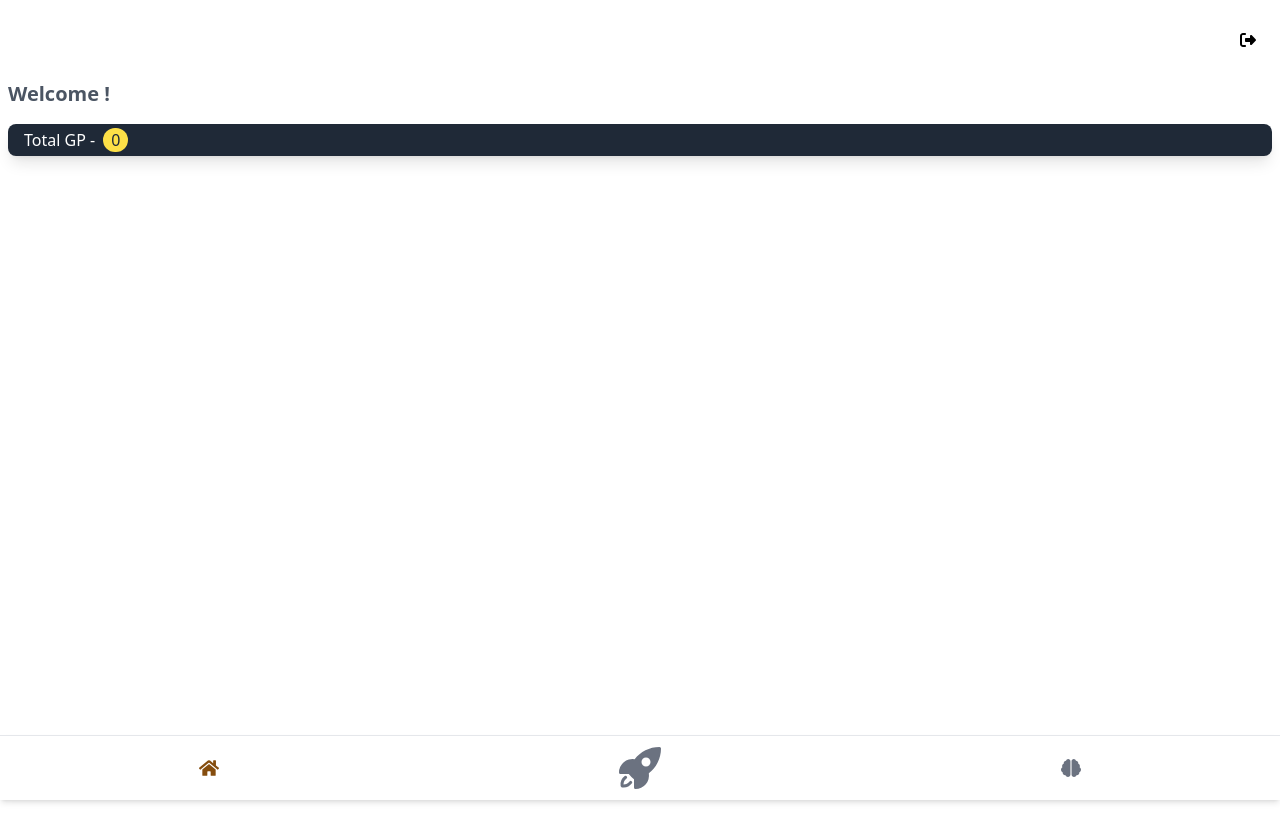
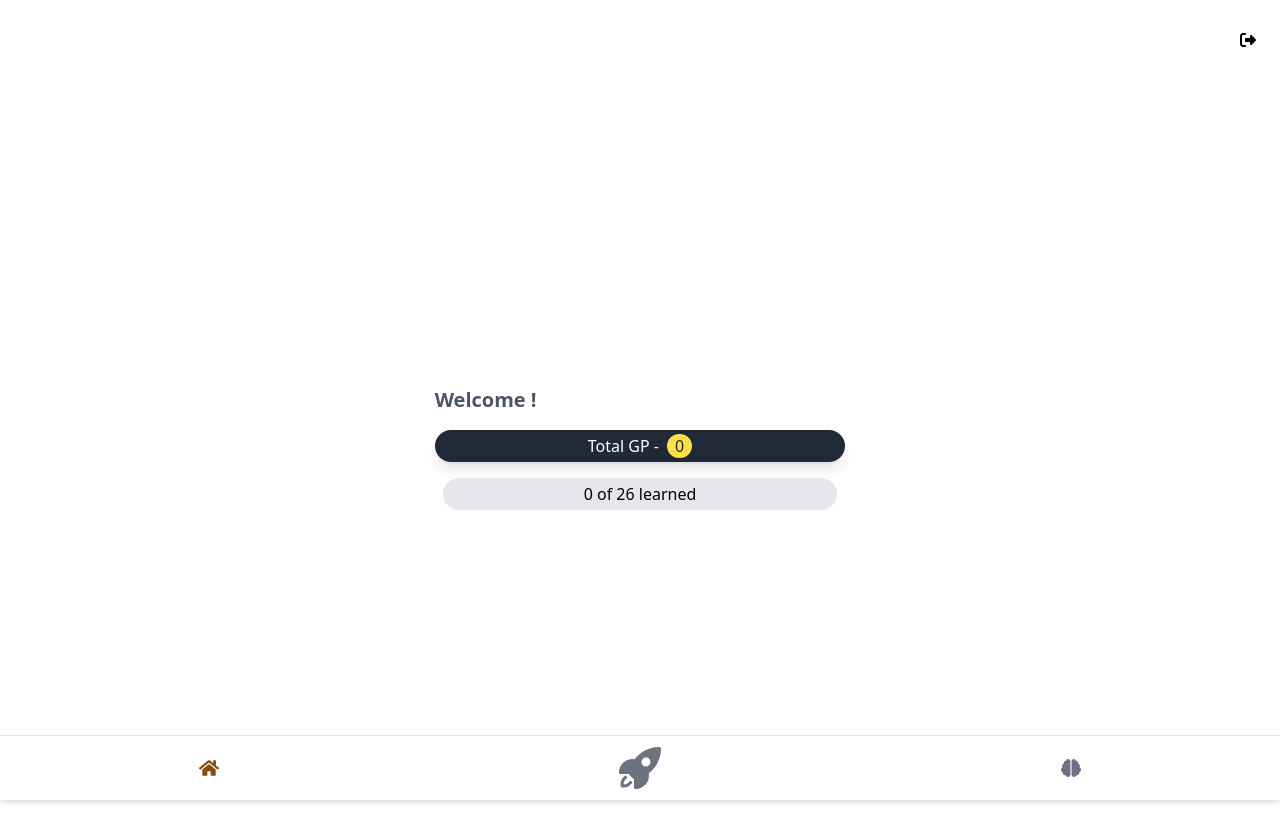
Before and after one commit to sachinkmohan/em-vocab-trainer, a React (Vite) app: page /user-home in a window 1280 px wide. Built offline with nearby package versions, Linux system fonts and the light colour scheme; no server answers.

Commit message:
EMV-113 - Add ProgressBar component and update UserWelcomeScreen for word tracking

```diff
--- /dev/null
+++ b/src/components/progress-bar/ProgressBar.tsx
@@ -0,0 +1,23 @@
+const ProgressBar = ({
+  current,
+  total,
+}: {
+  current: number;
+  total: number;
+}) => {
+  const progress = (current / total) * 100;
+  return (
+    <div className="w-full bg-gray-200 h-8 rounded-full relative">
+      <div
+        className="bg-blue-600 h-8 rounded-full"
+        style={{ width: `${progress}%` }}
+      >
+        <span className="flex items-center justify-center absolute inset-0">
+          {current} of {total} learned
+        </span>
+      </div>
+    </div>
+  );
+};
+
+export default ProgressBar;
--- a/src/components/user/UserWelcomeScreen.tsx
+++ b/src/components/user/UserWelcomeScreen.tsx
@@ -9,14 +9,24 @@ import useUserGrowthPoints from "../hooks/useUserGrowthPoints";
 import { useState, useEffect } from "react";
 import useSyncLocalLearnedWordsWithFirebase from "../hooks/useSyncLocalLearnedWordsWithFirebase";
 import { toast } from "react-toastify";
+import wordsDataMalayalam from "../../../wordsMalayalam.json";
+import ProgressBar from "../progress-bar/ProgressBar";
+
 const UserWelcomeScreen = () => {
   const { nickname } = useUserData();
   const [userID, setUserID] = useState<string | null>("");
   const { userGrowthPoints } = useUserGrowthPoints(userID);
+  const [currentWords, setCurrentWords] = useState<number>(0);
 
   useEffect(() => {
     const storedUserID = localStorage.getItem("userID");
     setUserID(storedUserID);
+
+    const storedLearnedWords = localStorage.getItem("learnedWordsID");
+    if (storedLearnedWords) {
+      const parsedLearnedWords = JSON.parse(storedLearnedWords);
+      setCurrentWords(parsedLearnedWords.length);
+    }
   }, []);
 
   const handleSyncComplete = () => {
@@ -25,25 +35,31 @@ const UserWelcomeScreen = () => {
 
   useSyncLocalLearnedWordsWithFirebase(handleSyncComplete);
 
+  const totalWordsMalayalam = wordsDataMalayalam.wordsMalayalam.length;
+
   return (
+    <div
+      className="flex flex-col justify-center items-center"
+      style={{ height: "calc(100vh - 4rem)" }}
+    >
+      <div className="w-screen md:w-1/3">
         <div>
           <h1 className="text-xl font-semibold text-gray-600 ml-2 mb-4">
             {" "}
             Welcome {nickname}!
           </h1>
-      <span className="flex items-center space-x-2 rounded-lg mx-2 px-4 py-1 bg-gray-800 text-white shadow-lg">
+          <span className="flex items-center justify-center space-x-2 rounded-full mx-2 px-4 py-1 bg-gray-800 text-white shadow-lg">
             <span>Total GP - </span>
             <span className="rounded-full bg-yellow-300 text-gray-800 px-2">
               {userGrowthPoints}
             </span>
           </span>
-      {/* <h1 className="text-xl font-bold text-center text-white mt-4 bg-green-600 rounded-lg shadow-lg mx-2">
-        🫵 have learned{" "}
-        <span className="text-blue-600 text-2xl rounded-full bg-white px-2 py-0">
-          {favoriteWordsCount}
-        </span>{" "}
-        words so far 🥳
-      </h1> */}
+        </div>
+
+        <div className="px-4 mt-4">
+          <ProgressBar current={currentWords} total={totalWordsMalayalam} />
+        </div>
+      </div>
     </div>
   );
 };
```
Lines whose indentation alone changed are shown as unchanged.
